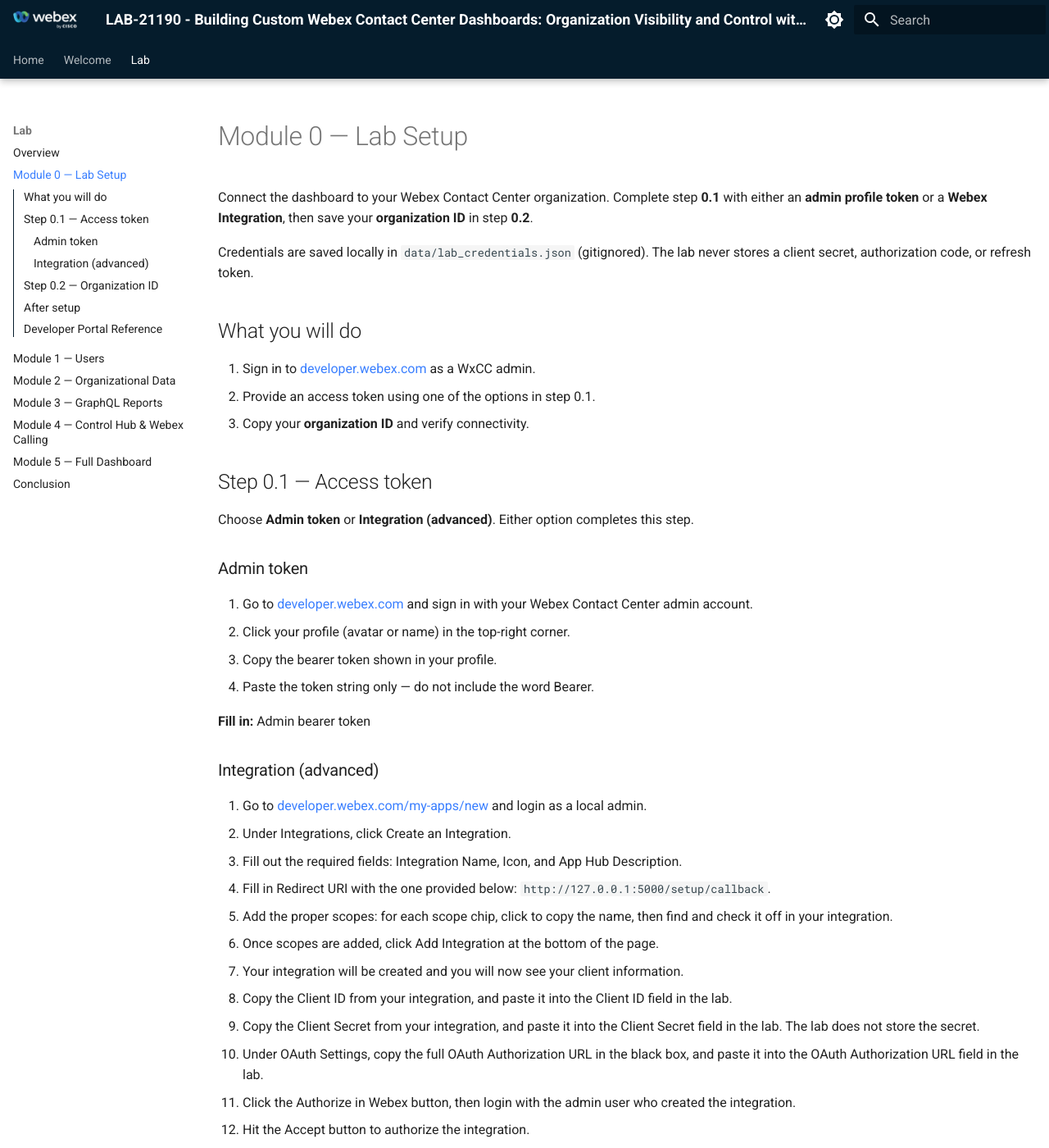
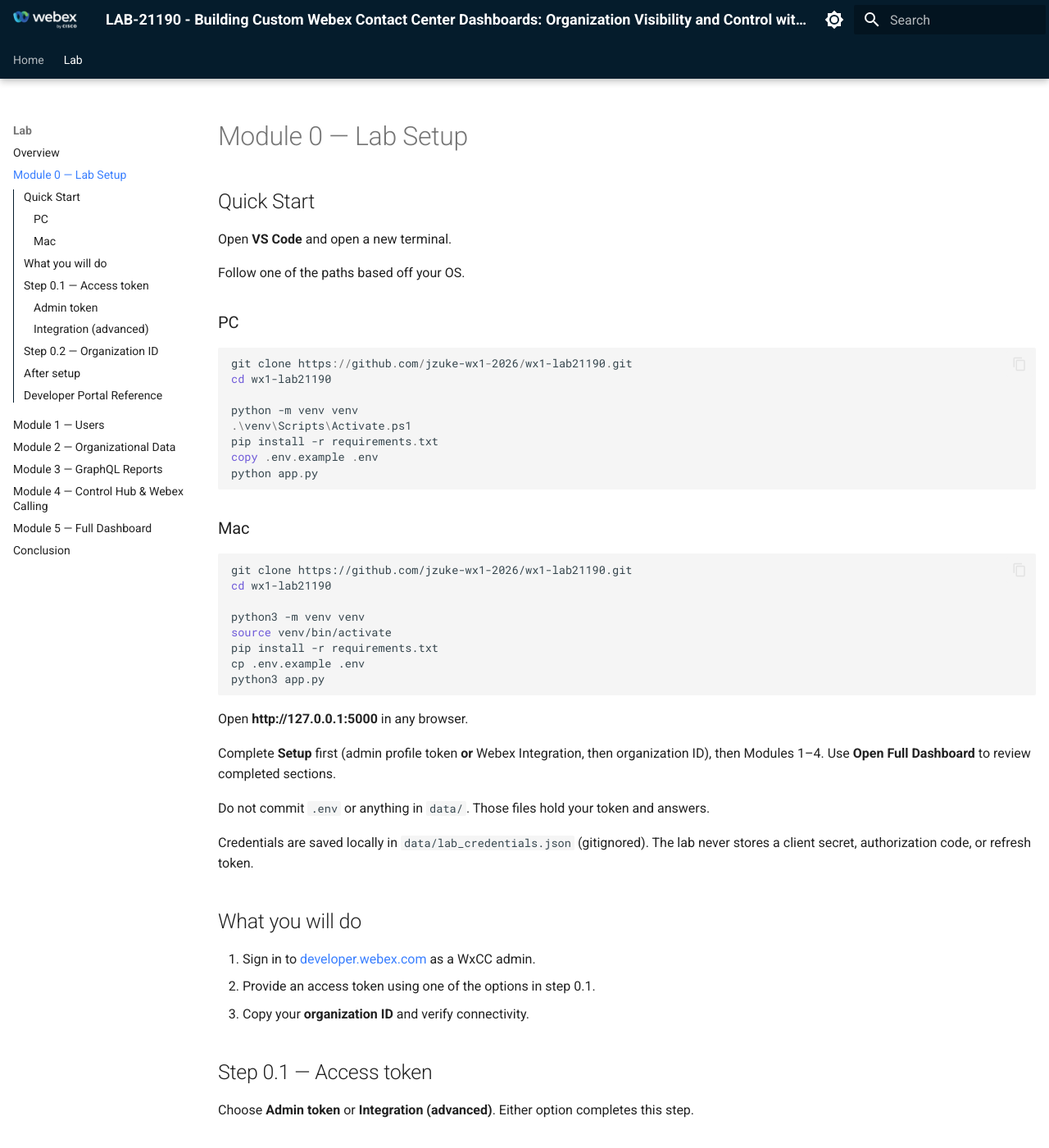
Before and after one commit to WebexCC-SA/LAB-21190, an MkDocs documentation site: the page built from docs/module0_setup.md, in a window 1280 px wide and 1400 px high. Shown: the whole window at 82% size. Built offline with MkDocs 1.6.1 and Material for MkDocs 9.7.7, drawn with Linux system fonts in a browser that asks for light colours.

Commit message:
Point the guide at the public lab repos and add a PC/Mac Quick Start.
Co-authored-by: Cursor <cursoragent@cursor.com>

````diff
--- a/docs/module0_setup.md
+++ b/docs/module0_setup.md
@@ -1,6 +1,42 @@
 # Module 0 — Lab Setup
 
-Connect the dashboard to your Webex Contact Center organization. Complete step **0.1** with either an **admin profile token** or a **Webex Integration**, then save your **organization ID** in step **0.2**.
+## Quick Start
+
+Open **VS Code** and open a new terminal.
+
+Follow one of the paths based off your OS.
+
+### PC
+
+```powershell
+git clone https://github.com/jzuke-wx1-2026/wx1-lab21190.git
+cd wx1-lab21190
+
+python -m venv venv
+.\venv\Scripts\Activate.ps1
+pip install -r requirements.txt
+copy .env.example .env
+python app.py
+```
+
+### Mac
+
+```bash
+git clone https://github.com/jzuke-wx1-2026/wx1-lab21190.git
+cd wx1-lab21190
+
+python3 -m venv venv
+source venv/bin/activate
+pip install -r requirements.txt
+cp .env.example .env
+python3 app.py
+```
+
+Open **http://127.0.0.1:5000** in any browser.
+
+Complete **Setup** first (admin profile token **or** Webex Integration, then organization ID), then Modules 1–4. Use **Open Full Dashboard** to review completed sections.
+
+Do not commit `.env` or anything in `data/`. Those files hold your token and answers.
 
 Credentials are saved locally in `data/lab_credentials.json` (gitignored). The lab never stores a client secret, authorization code, or refresh token.
 
--- a/docs/overrides/home.html
+++ b/docs/overrides/home.html
@@ -336,7 +336,7 @@
                         class="md-button md-button--primary">
                         Get started
                     </a></div> -->
-                    <div><a href="welcome/" title="{{ page.next_page.title | striptags }}"
+                    <div><a href="overview/" title="{{ page.next_page.title | striptags }}"
                         class="md-button md-button--primary">
                         Get started
                     </a></div>
--- a/mkdocs.yml
+++ b/mkdocs.yml
@@ -37,8 +37,8 @@ extra:
   generator: false
   repo: "https://github.com/WebexCC-SA/LAB-21190.git"
   site_event: WebexOne 2026
-  lab_workspace: "https://github.com/git-jzuke/wx1-lab21190.git"
-  standalone_dashboard: "https://github.com/placeholder"
+  lab_workspace: "https://github.com/jzuke-wx1-2026/wx1-lab21190.git"
+  standalone_dashboard: "https://github.com/jzuke-wx1-2026/wxcc-standalone-dashboard"
 extra_css:
   - stylesheets/extra.css
 extra_javascript:
@@ -88,7 +88,6 @@ markdown_extensions:
           format: !!python/name:pymdownx.superfences.fence_code_format
 nav:
   - Home: index.md
-  - Welcome: welcome.md
   - Lab:
       - Overview: overview.md
       - Module 0 — Lab Setup: module0_setup.md
````
Also changed, not shown: README.md (+1 -1 lines), docs/conclusion.md (+1 -1 lines), docs/getting_started.md (+1 -3 lines), docs/overview.md (+1 -1 lines).
